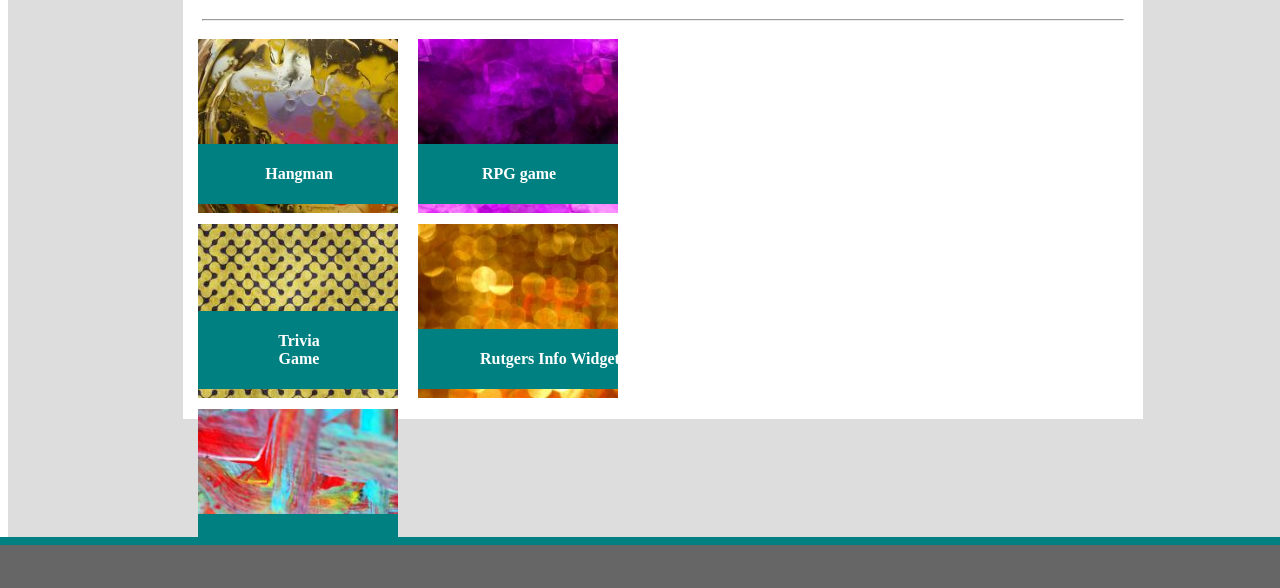
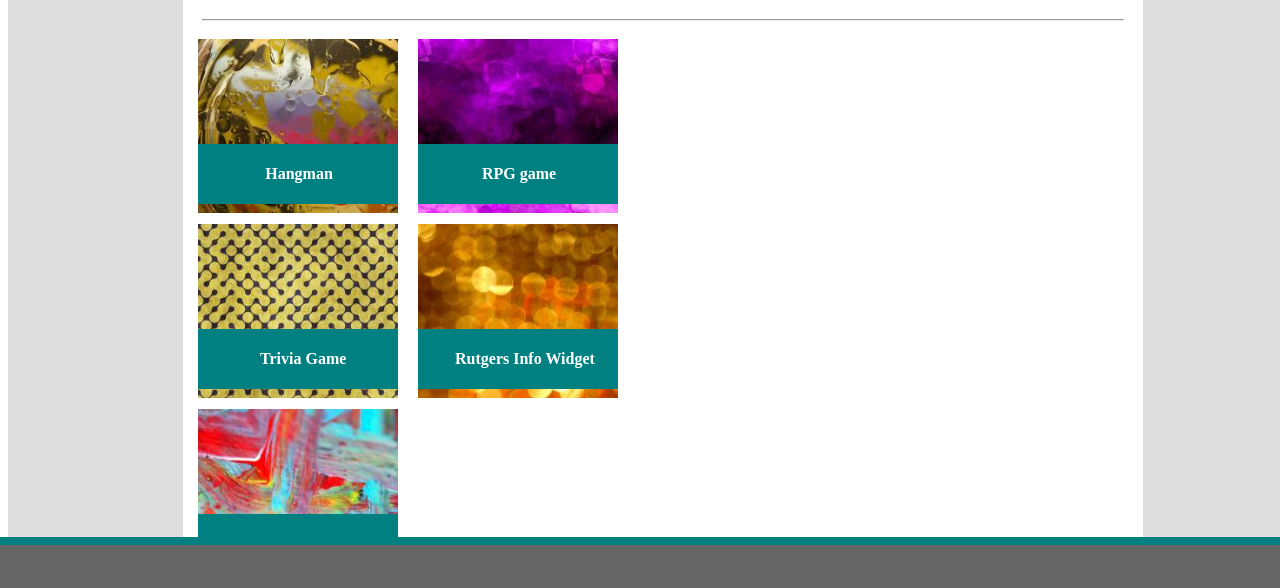
Before and after one commit to TFly33/Basic-Portfolio, a plain HTML site: page portfolio.html in a window 1280 px wide. Shown: the part 174-762 px from the top of the page. Drawn offline with Linux system fonts and the light colour scheme.

Commit message:
pushing one more time to confirm.

```diff
--- a/assets/css/style.css
+++ b/assets/css/style.css
@@ -46,7 +46,7 @@ margin-right: -10 px;
 {
 background-color:#ffffff;
 width: 960px;
-height: 480px;
+height: 420px;
 margin-left: 175px;
 margin-right: 175px;
 margin-top: 50px;
@@ -253,6 +253,7 @@ background-color: teal;
     padding-top: -5px;
     padding-bottom: -5px;
     white-space:nowrap;
+
   }
   .image4
 {
@@ -278,6 +279,7 @@ background-color: teal;
     padding-right: 60px;
     padding-top: -5px;
     padding-bottom: -5px;
+    white-space: nowrap;
   }
   .image5
   {
@@ -295,7 +297,7 @@ background-color: teal;
     {
       position: absolute;
       bottom: -20px;
-      right: 10px;
+      position:center;
       width: 78px;
       background-color: teal;
       color: white;
@@ -304,3 +306,26 @@ background-color: teal;
       padding-top: -5px;
       padding-bottom: -5px;
     }
+
+    .rutgers
+    {
+        margin-left: -25px;
+    }
+    .rock
+    {
+        margin-left: -25px;
+    }
+
+.specialbox
+{
+background-color:#ffffff;
+width: 960px;
+height: 680px;
+margin-left: 175px;
+margin-right: 175px;
+margin-top: 50px;
+margin-bottom: -70px;
+padding-bottom: 0px;
+float:left;
+text-align:center;
+}
--- a/portfolio.html
+++ b/portfolio.html
@@ -30,7 +30,7 @@
     This will allow gray space behind everything.
     The container goes below the header section-->
 
-  <div class= "box">
+  <div class= "specialbox">
         <h1 class= "aboutme"> Portfolio </h1>
         <!--I need to add a grey line with an "hr" tag, so I'm putting it here. -->
 
@@ -52,7 +52,7 @@
                       <div class="image3">
                             <img src="assets/images/pic3.jpg" alt="pic3" style="width:100%">
                             <div class="textimage3">
-                              <h4>Rutgers Info Widget</h4>
+                              <h4 class="rutgers"> Rutgers Info Widget</h4>
                             </div>
                         </div>
                         <div class="image4">
@@ -64,7 +64,7 @@
                             <div class="image5">
                                     <img src="assets/images/pic5.jpg" alt="pic5" style="width:100%">
                                     <div class="textimage5">
-                                      <h4>Rock Paper Scissors</h4>
+                                      <h4 class= "rock"> Rock Paper Scissors</h4>
                                     </div>
                                 </div>
 
```
